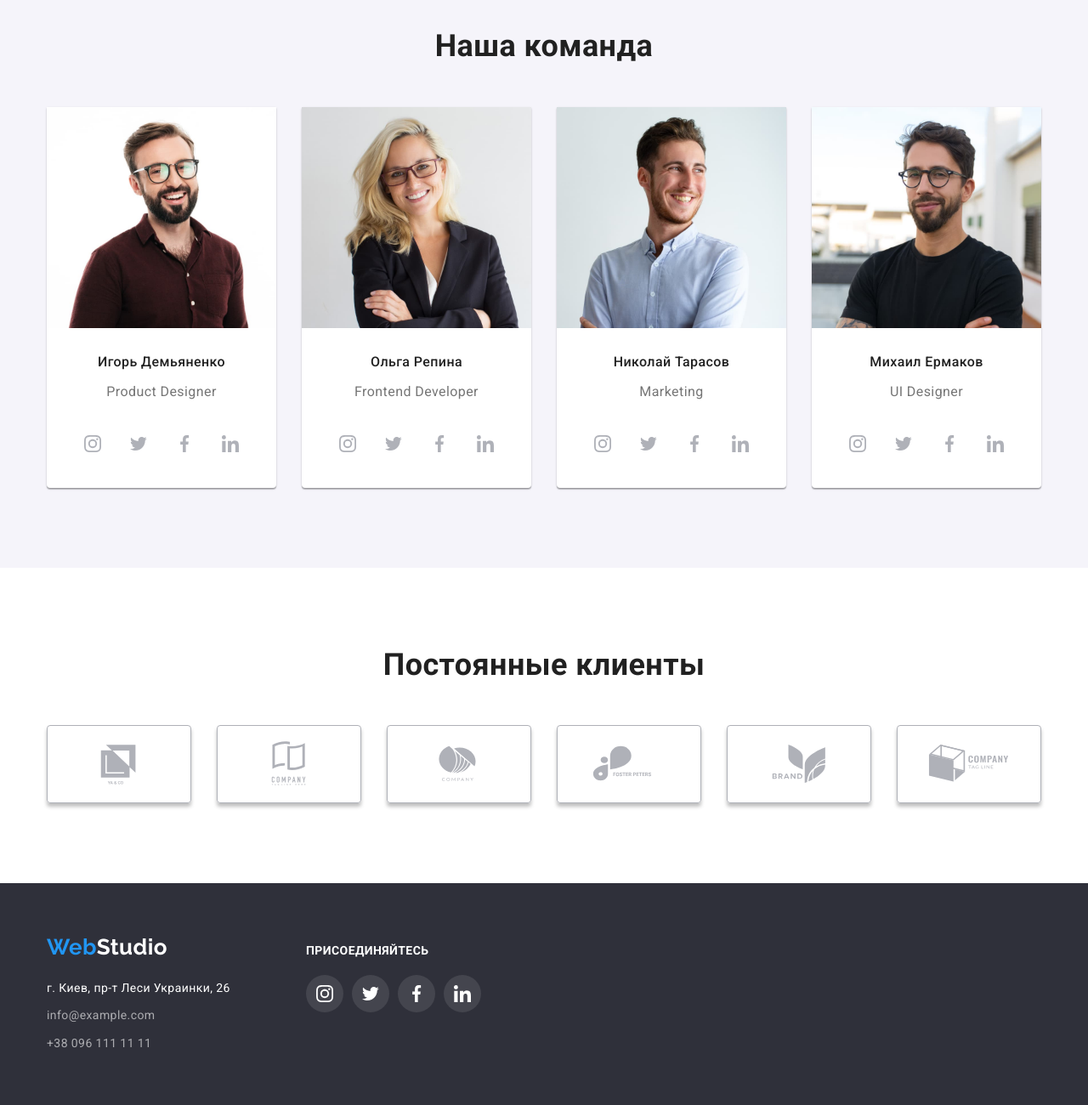
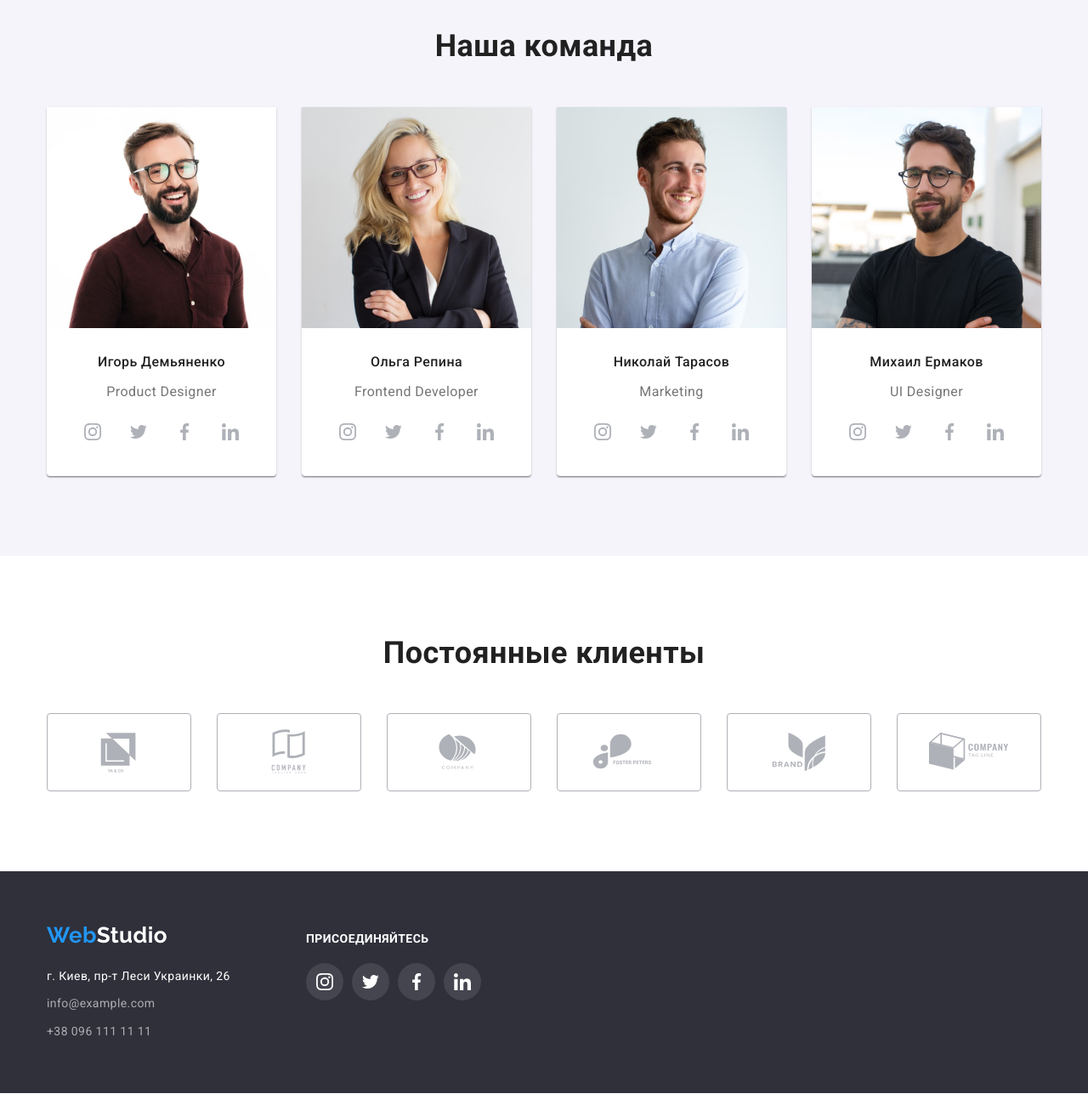
Before and after one commit to Kate-Kitkat19/goit-markup-hw-05, a plain HTML site: page index.html in a window 1280 px wide. Shown: the part 1656-2956 px from the top of the page at 85% size. Drawn offline with nearby package versions, Linux system fonts and the light colour scheme.

Commit message:
помилки від дз 4 виправлення

```diff
--- a/css/styles.css
+++ b/css/styles.css
@@ -296,7 +296,6 @@ ul {
   margin-right: -30px;
 }
 .team-member {
-  padding-bottom: 30px;
   background-color: var(--bcg-color);
   box-shadow: 0px 1px 3px rgba(0, 0, 0, 0.12), 0px 1px 1px rgba(0, 0, 0, 0.14),
     0px 2px 1px rgba(0, 0, 0, 0.2);
@@ -318,7 +317,7 @@ ul {
 }
 
 .member-position {
-  margin-bottom: 30px;
+  margin-bottom: 16px;
   color: var(--text-color-secondary);
   font-size: 16px;
   line-height: 1.19;
@@ -327,6 +326,7 @@ ul {
 .social-links {
   display: flex;
   justify-content: center;
+  margin-bottom: 30px;
 }
 
 .soc-links-item {
@@ -382,7 +382,6 @@ ul {
   height: 100%;
   border: 1px solid var(--links-color);
   border-radius: 4px;
-  box-shadow: 0px 4px 4px rgba(0, 0, 0, 0.25);
   color: var(--links-color);
 }
 
@@ -444,9 +443,11 @@ ul {
   color: var(--accent-color);
   opacity: 1;
 }
+
 .footer-cta {
   margin-bottom: 20px;
   font-size: inherit;
+  font-weight: 700;
   line-height: 1.14;
   letter-spacing: 0.03em;
   text-transform: uppercase;
--- a/index.html
+++ b/index.html
@@ -384,7 +384,7 @@
           </address>
         </div>
         <div class="footer-icons">
-          <h3 class="footer-cta">Присоединяйтесь</h3>
+          <p class="footer-cta">Присоединяйтесь</p>
           <ul class="footer-social-list list">
             <li class="soc-links-item">
               <a href="" class="soc-link">
```
Also changed, not shown: portfolio.html (+1 -1 lines).
